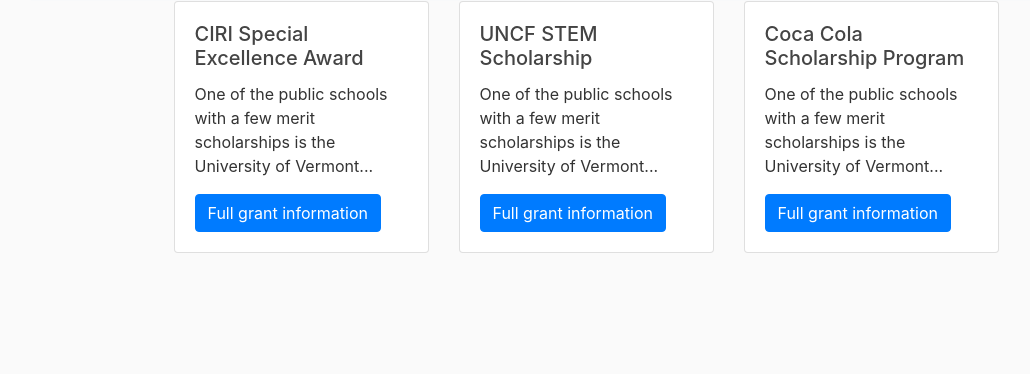
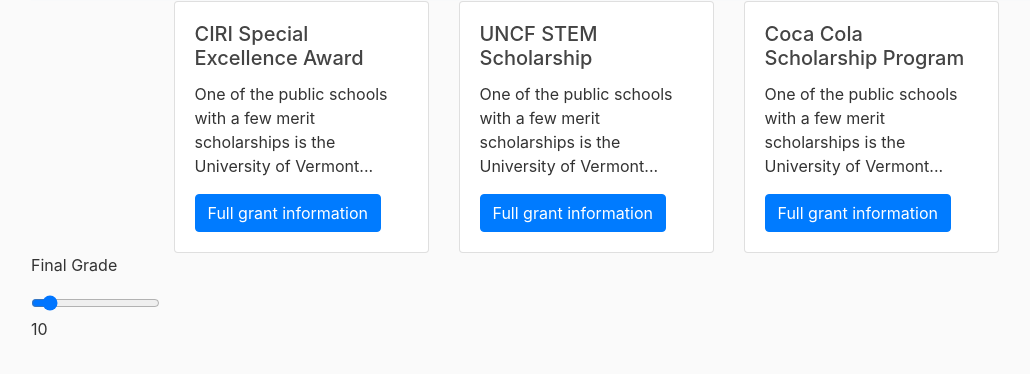
Before and after one commit to BenKluger/QC-x-Headstart, a Flask app: page / in a window 1280 px wide. Shown: the part 298-672 px from the top of the page, without its empty margins (54-1084 px from the left). Run offline with Flask 2, Linux system fonts and the light colour scheme; some libraries are stand-ins or nearby versions.

Commit message:
Added slider

```diff
--- a/templates/home.html
+++ b/templates/home.html
@@ -52,4 +52,10 @@
           </div>
         </article>
     {% endfor %} -->
+
+    <div class="slider">
+      <p class = "grade">Final Grade</p>
+      <input type="range" min="0" max="100" value="10" oninput="rangeValue.innerText = this.value">
+      <p id="rangeValue">10</p>
+  </div>
 {% endblock content %}
```
